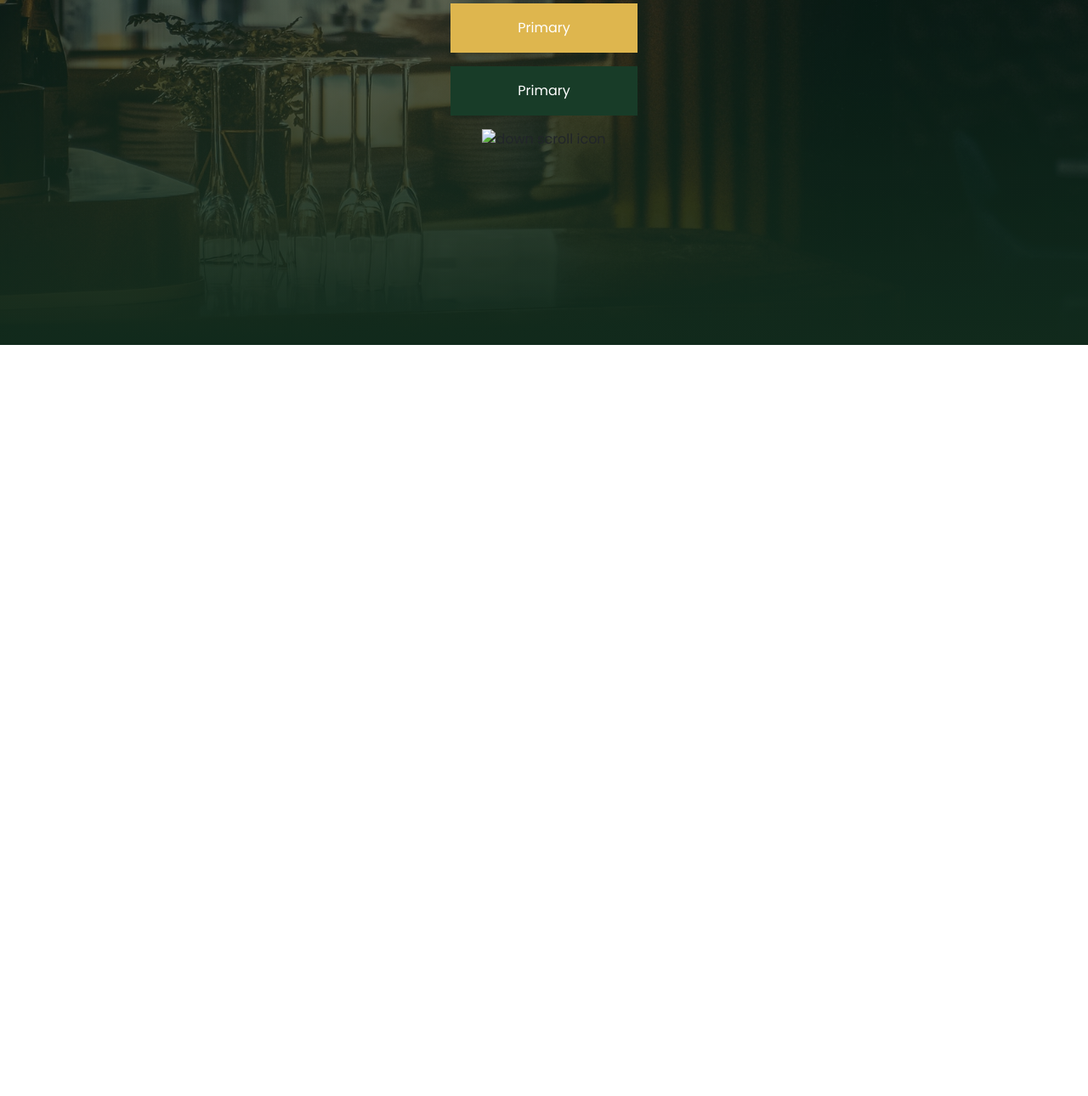
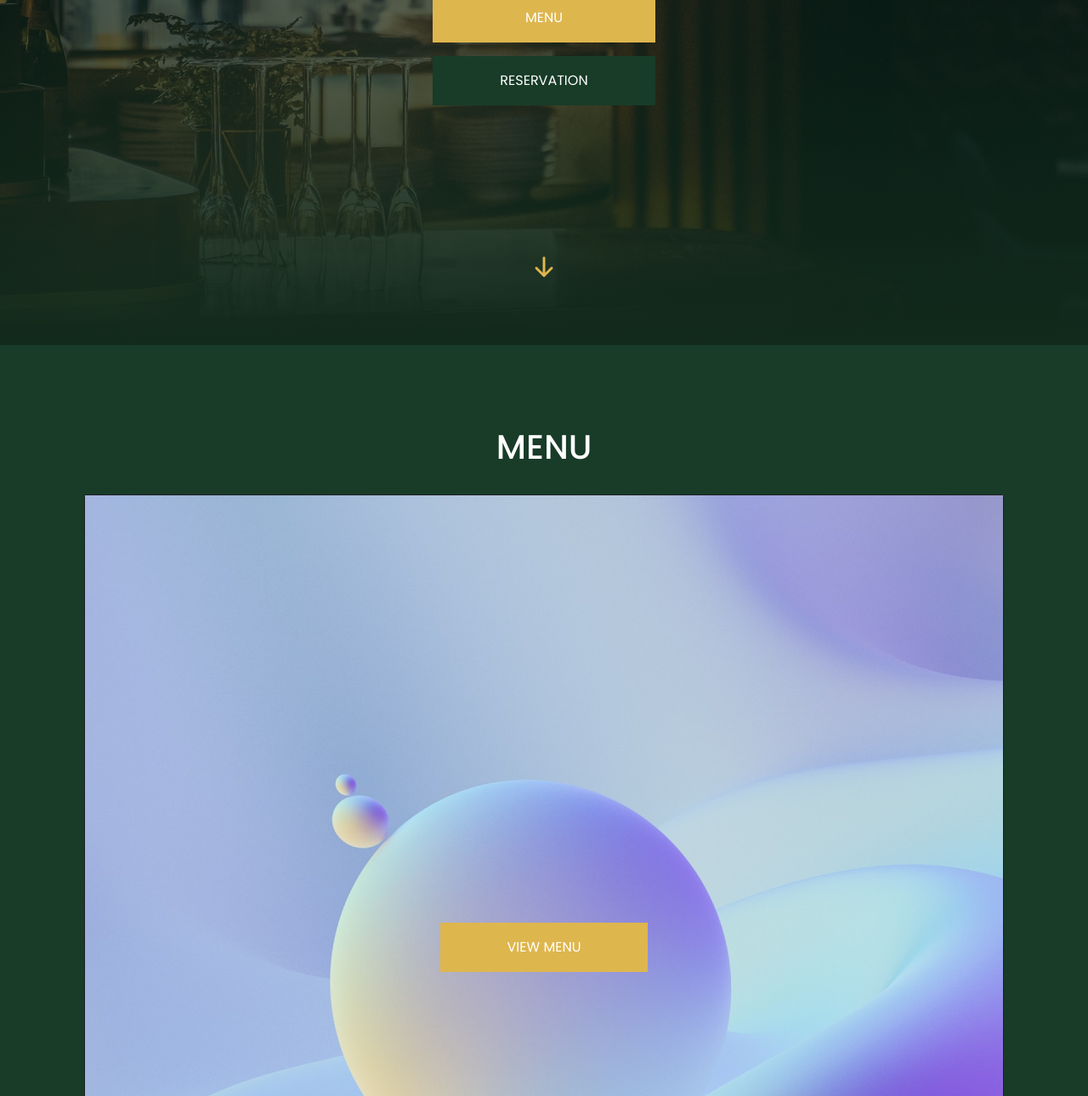
Before and after one commit to Majus1/Bar_template, a website: page index.html in a window 1280 px wide. Shown: the part 394-1684 px from the top of the page at 85% size. Before the commit the page ends 800 px from the top, so only its background shows below. Drawn offline with nearby package versions, Linux system fonts and the light colour scheme; a web font is replaced by a local one.

Commit message:
Started work on menu section

```diff
--- a/index.html
+++ b/index.html
@@ -18,26 +18,53 @@
     <!-- ::::: Poppins font ::::: -->
     <link rel="preconnect" href="https://fonts.googleapis.com">
     <link rel="preconnect" href="https://fonts.gstatic.com" crossorigin>
-    <link href="https://fonts.googleapis.com/css2?family=Poppins:ital,wght@0,100;0,200;0,300;0,400;0,500;0,600;0,700;0,800;0,900;1,100;1,200;1,300;1,400;1,500;1,600;1,700;1,800;1,900&display=swap"
+    <link
+        href="https://fonts.googleapis.com/css2?family=Poppins:ital,wght@0,100;0,200;0,300;0,400;0,500;0,600;0,700;0,800;0,900;1,100;1,200;1,300;1,400;1,500;1,600;1,700;1,800;1,900&display=swap"
         rel="stylesheet">
 
 </head>
 
 <body>
 
-    <section id="hero_wrapper" class="d-flex justify-content-center align-items-center">
+    <!-- ::::: Hero section ::::: -->
+    <section id="hero_wrapper" class="container-fluid  d-flex  justify-content-center align-items-center">
         <div id="hero" class="d-flex flex-column align-items-center">
             <div class="type-block text-center text-white  mb-3">
                 <h1 class="display-1 m-0">BOTANIST</h1>
                 <h2 class="h1">Caffe and Bistro</h2>
             </div>
-            <div class="button-block d-flex flex-column">
-                <button type="button" class="btn btn-secondary text-white  mb-3">Primary</button>
-                <button type="button" class="btn btn-primary  mb-3">Primary</button>
+            <div class="d-flex flex-column">
+                <button type="button" class="btn btn-secondary text-white  mb-3">MENU</button>
+                <button type="button" class="btn btn-primary  mb-3">RESERVATION</button>
             </div>
-            <img src="./node_modules/bootstrap-icons/icons/arrow-down-short.svg" alt="down scroll icon">
+            <svg id="down-arrow" class="bounce" xmlns="http://www.w3.org/2000/svg" width="48" height="48"
+                class="bi bi-arrow-down-short" viewBox="0 0 16 16">
+                <path fill-rule="evenodd"
+                    d="M8 4a.5.5 0 0 1 .5.5v5.793l2.146-2.147a.5.5 0 0 1 .708.708l-3 3a.5.5 0 0 1-.708 0l-3-3a.5.5 0 1 1 .708-.708L7.5 10.293V4.5A.5.5 0 0 1 8 4z" />
+            </svg>
         </div>
     </section>
+    <!-- ::::: Hero section ::::: -->
+
+    <!-- ::::: Menu section ::::: -->
+    <section id="menu_wrapper" class="d-flex flex-column  container-fluid">
+        <div id="menu" class=" container-lg d-flex flex-column  align-items-center  py-5 my-5">
+            <div class="type-block text-white">
+                <h1 class="pb-4">MENU</h1>
+            </div>
+            <div class="card bg-dark text-white">
+                <img src="./assets/foto/image-placeholder_2.png" class="card-img  rounded-0" alt="...">
+                <div class="card-img-overlay  d-flex flex-column justify-content-center align-items-center">
+                    <button type="button" class="btn btn-secondary text-white  mb-3">VIEW MENU</button>
+                </div>
+            </div>
+            <hr class="m-4 text-white w-100 opacity-100">
+        </div>
+    </section>
+    <!-- ::::: Menu section ::::: -->
+
+
+
 
     <!-- ::::: Scripts ::::: -->
     <script src="./node_modules/bootstrap/dist/js/bootstrap.js"></script>
--- a/scss-&-css/style.scss
+++ b/scss-&-css/style.scss
@@ -17,6 +17,7 @@ $btn-padding-y: 1em;
 * {
     font-family: 'Poppins', sans-serif;
 }
+
 // Global font overide
 
 // Display font override
@@ -28,26 +29,69 @@ $btn-padding-y: 1em;
 .display-6 {
     font-family: 'Italiana', serif;
 }
+
 // Display font override
 
 #hero_wrapper {
     background:
-    linear-gradient(to top, rgba(0, 0, 0, .3), rgba(0, 0, 0, .3)),
-    linear-gradient(to top, rgba(24, 60, 40, 1), rgba(24, 60, 40, 0)),
-    url("../assets/foto/template-background.jpg");
+        linear-gradient(to top, rgba(0, 0, 0, .3), rgba(0, 0, 0, .3)),
+        linear-gradient(to top, rgba(24, 60, 40, 1), rgba(24, 60, 40, 0)),
+        url("../assets/foto/template-background.jpg");
     background-size: cover;
     background-repeat: no-repeat;
     background-position: center;
     height: 100vh;
 }
 
+// ::::: HERO SECTION :::::
 #hero {
     .type-block {
         .display-1 {
             font-size: 5rem;
         }
+
         h2 {
             font-weight: 400;
         }
     }
+
+    #down-arrow {
+        position: relative;
+        top: 150px;
+        fill: $secondary;
+
+        // Animation
+        transition: all 1s ease;
+    }
 }
+
+// ::::: HERO SECTION :::::
+
+// ::::: MENU SECTION :::::
+#menu_wrapper {
+    background-color: $primary;
+}
+#menu {
+
+}
+// ::::: MENU SECTION :::::
+
+// ::::: ANIMATIONS :::::
+.bounce {
+    -moz-animation: bounce 2s infinite;
+    -webkit-animation: bounce 2s infinite;
+    animation: bounce 2s infinite;
+}
+
+@keyframes bounce {
+    0%, 20%, 50%, 80%, 100% {
+      transform: translateY(0);
+    }
+    40% {
+      transform: translateY(-30px);
+    }
+    60% {
+      transform: translateY(-15px);
+    }
+  }
+// ::::: ANIMATIONS :::::
```
Also changed, not shown: assets/foto/image-placeholder.png (added), assets/foto/image-placeholder_2.png (added), scss-&-css/style.css, 2 other files.
